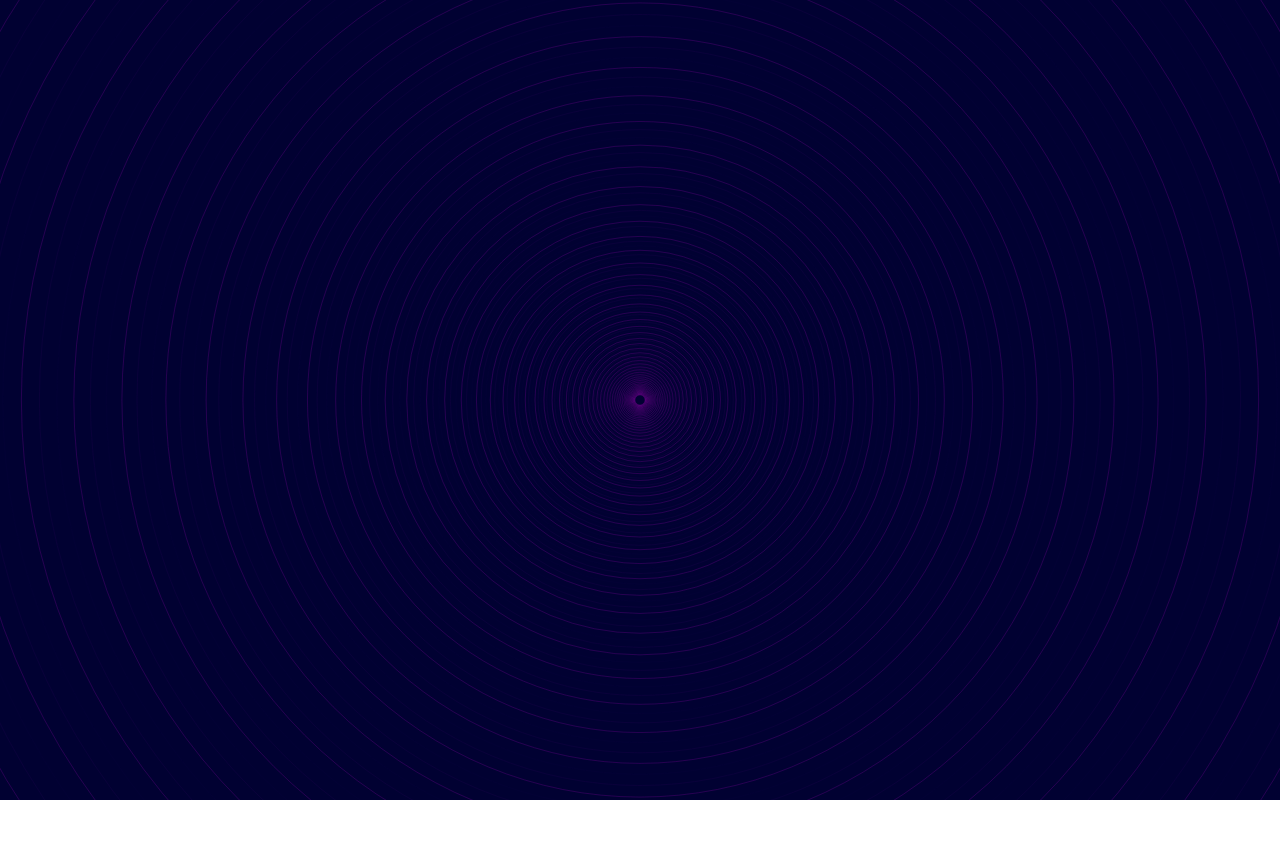
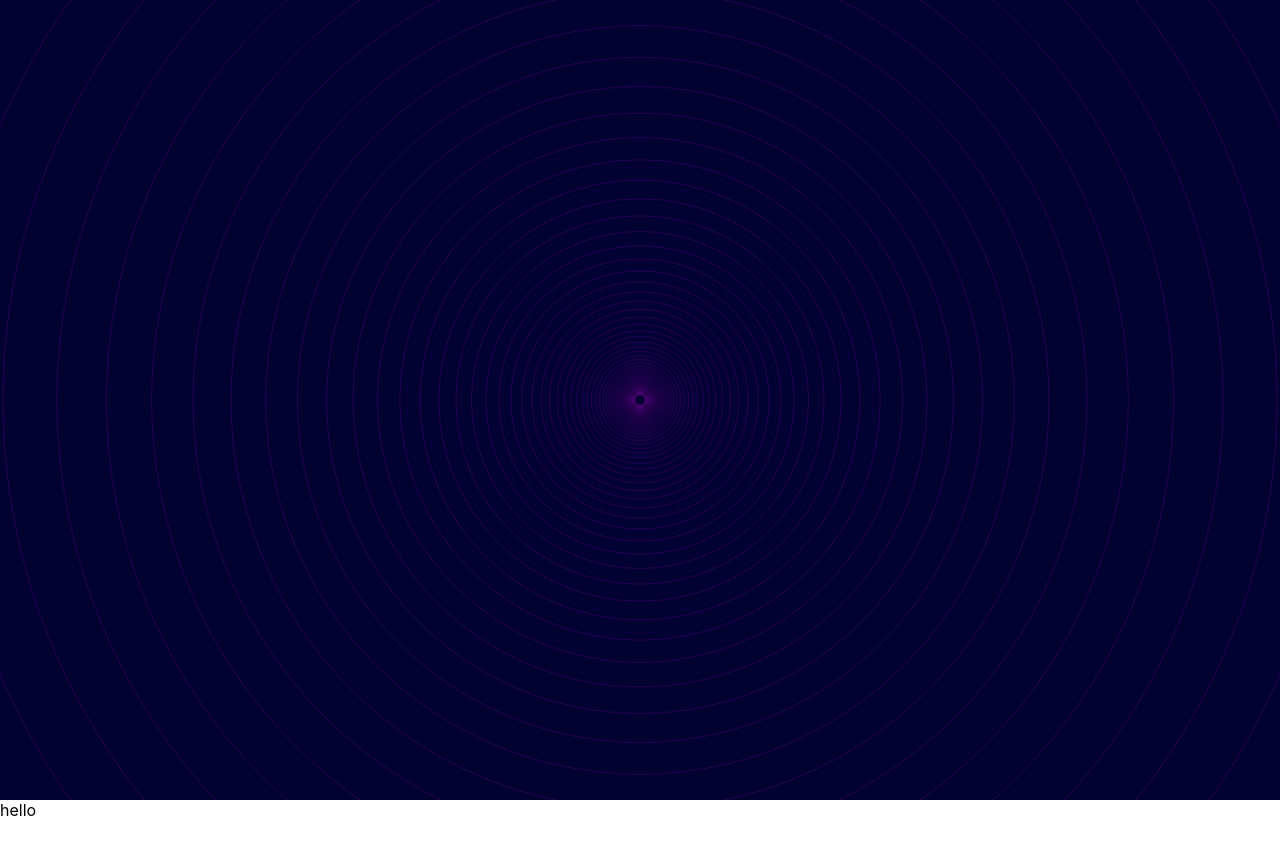
Before and after one commit to MichaelShawUK/portfolio, a React (Vite) app: page / in a window 1280 px wide. Shown: the top 854 px of the page. Before the commit the page ends 800 px from the top, so only its background shows below. Built offline with nearby package versions, Linux system fonts and the light colour scheme.

Commit message:
Size canvas to fit client

```diff
--- a/src/App.tsx
+++ b/src/App.tsx
@@ -5,6 +5,7 @@ function App() {
   return (
     <>
       <Canvas />
+      <div style={{ height: "200vh" }}>hello</div>
     </>
   );
 }
--- a/src/components/Canvas.tsx
+++ b/src/components/Canvas.tsx
@@ -26,6 +26,11 @@ function createRing(
   };
 }
 
+function resizeCanvas(canvas: HTMLCanvasElement): void {
+  canvas.width = document.body.clientWidth;
+  canvas.height = window.innerHeight;
+}
+
 const Canvas = () => {
   const canvasRef = useRef<HTMLCanvasElement>(null);
 
@@ -34,6 +39,9 @@ const Canvas = () => {
     if (!canvas) return;
     const ctx = canvas.getContext("2d");
     if (!ctx) return;
+
+    resizeCanvas(canvas);
+    const maxRadius = Math.max(canvas.width, canvas.height);
 
     const mouse = {
       x: canvas.width / 2,
@@ -46,8 +54,7 @@ const Canvas = () => {
     });
 
     window.addEventListener("resize", () => {
-      canvas.width = window.innerWidth;
-      canvas.height = window.innerHeight;
+      resizeCanvas(canvas);
     });
 
     const rings: RingType[] = [];
@@ -67,7 +74,6 @@ const Canvas = () => {
       ctx.fillRect(0, 0, canvas.width, canvas.height);
 
       rings.forEach((ring, index) => {
-        const maxRadius = Math.max(canvas.width, canvas.height);
         if (ring.radius > maxRadius) {
           rings.splice(index, 1);
         } else {
@@ -80,14 +86,7 @@ const Canvas = () => {
     generateRing();
   }, []);
 
-  return (
-    <canvas
-      ref={canvasRef}
-      role="presentation"
-      width={window.innerWidth}
-      height={window.innerHeight}
-    ></canvas>
-  );
+  return <canvas ref={canvasRef} role="presentation"></canvas>;
 };
 
 export default Canvas;
```
